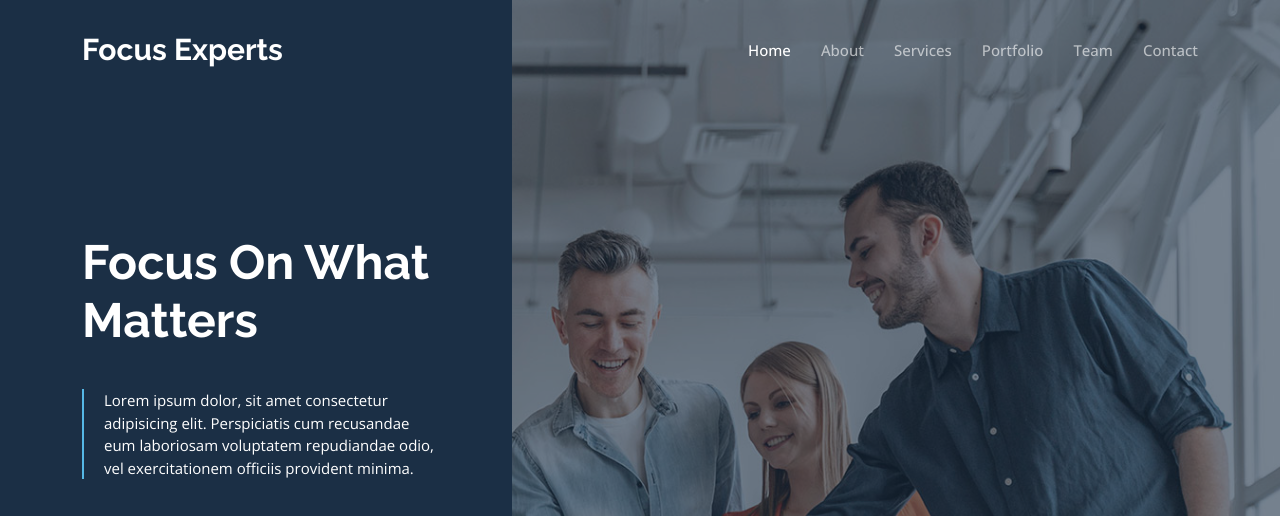
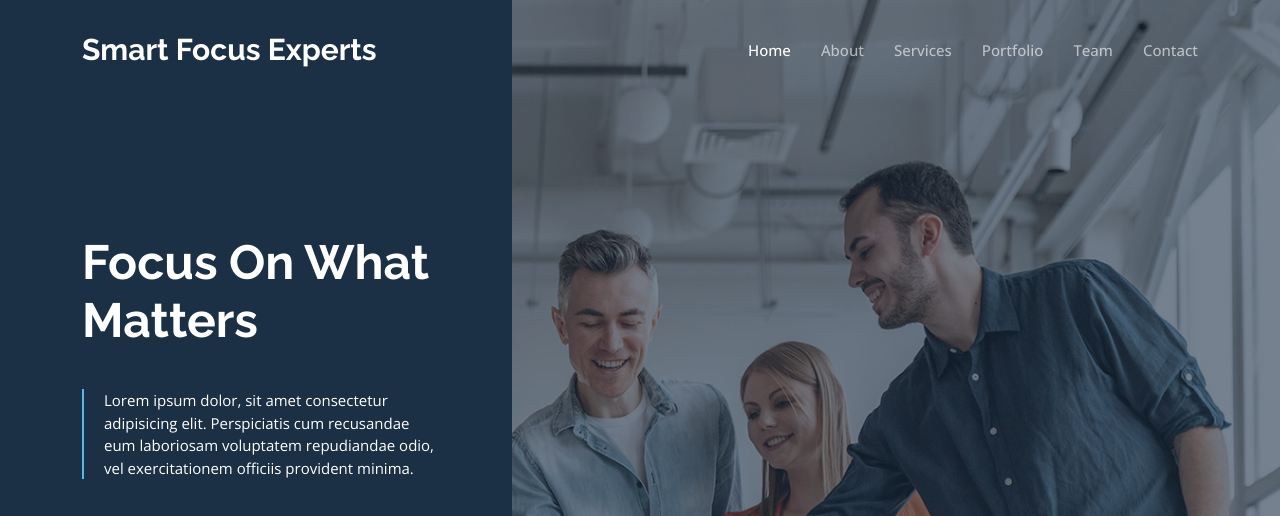
Before and after one commit to chichak/nova, a plain HTML site: page index.html in a window 1280 px wide. Shown: the top 516 px of the page. Drawn offline with nearby package versions, Linux system fonts and the light colour scheme.

Commit message:
Update index.html

```diff
--- a/index.html
+++ b/index.html
@@ -40,7 +40,7 @@
       <a href="index.html" class="logo d-flex align-items-center">
         <!-- Uncomment the line below if you also wish to use an image logo -->
         <!-- <img src="assets/img/logo.png" alt=""> -->
-        <h1 class="d-flex align-items-center">Focus Experts</h1>
+        <h1 class="d-flex align-items-center">Smart Focus Experts</h1>
       </a>
 
       <i class="mobile-nav-toggle mobile-nav-show bi bi-list"></i>
```
